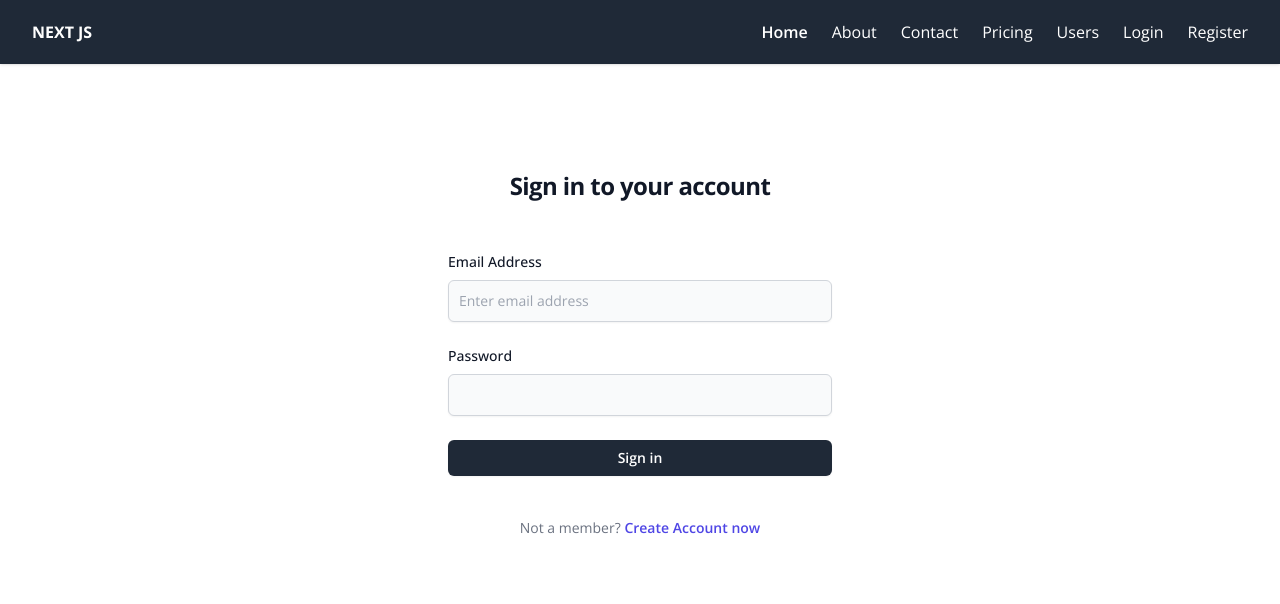
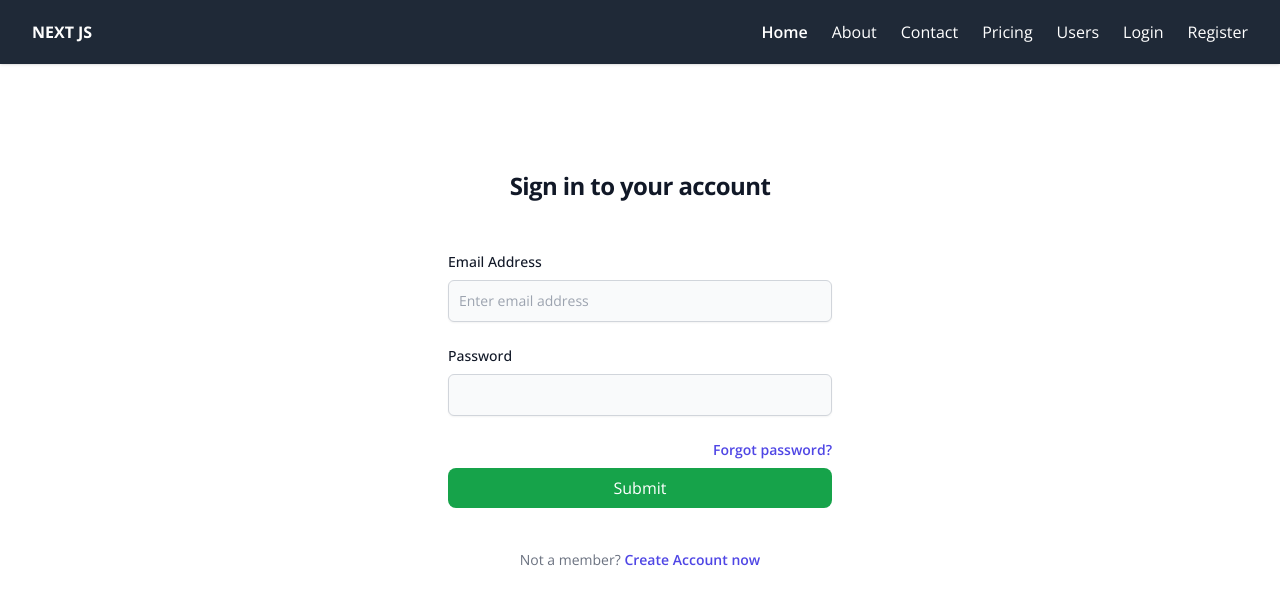
Before and after one commit to HMaroba/nextjs-tailwind, a Next.js app: page / in a window 1280 px wide. Shown: the top 604 px of the page. Built offline with nearby package versions, Linux system fonts and the light colour scheme.

Commit message:
Modified register page

```diff
--- a/src/app/pages/auth/login/page.tsx
+++ b/src/app/pages/auth/login/page.tsx
@@ -60,20 +60,11 @@ export default function Login() {
                 className="shadow-sm bg-gray-50 border
                                           border-gray-300 text-gray-900
                                           text-sm rounded-md block w-full p-2.5"
-
                 required
               />
             </div>
 
-            {/* <div>
-              <div className="flex items-center justify-between">
-                <label
-                  htmlFor="password"
-                  className="block text-sm font-medium leading-6 text-gray-900"
-                >
-                  Password
-                </label>
-                <div className="text-sm">
+            <div className="text-sm float-right">
               <a
                 href="#"
                 className="font-semibold text-indigo-600 hover:text-indigo-500"
@@ -81,25 +72,15 @@ export default function Login() {
                 Forgot password?
               </a>
             </div>
-              </div>
-              <div className="mt-2">
-                <input
-                  id="password"
-                  name="password"
-                  type="password"
-                  autoComplete="current-password"
-                  required
-                  className="block w-full rounded-md border-0 py-1.5 pl-2 text-gray-900 shadow-sm ring-1 ring-inset ring-gray-300 placeholder:text-gray-400 focus:ring-2 focus:ring-inset focus:ring-indigo-600 sm:text-sm sm:leading-6"
-                />
-              </div>
-            </div> */}
 
             <div>
               <button
                 type="submit"
-                className="flex w-full justify-center rounded-md bg-gray-800  px-3 py-1.5 text-sm font-semibold leading-6 text-white shadow-sm hover:bg-indigo-500 focus-visible:outline focus-visible:outline-2 focus-visible:outline-offset-2 focus-visible:outline-indigo-600"
+                className="p-2  text-white mt-2 w-full
+                                   rounded-lg border-green-600
+                                   bg-green-600 hover:scale-105"
               >
-                Sign in
+                Submit
               </button>
             </div>
           </form>
```
Lines whose indentation alone changed are shown as unchanged.
